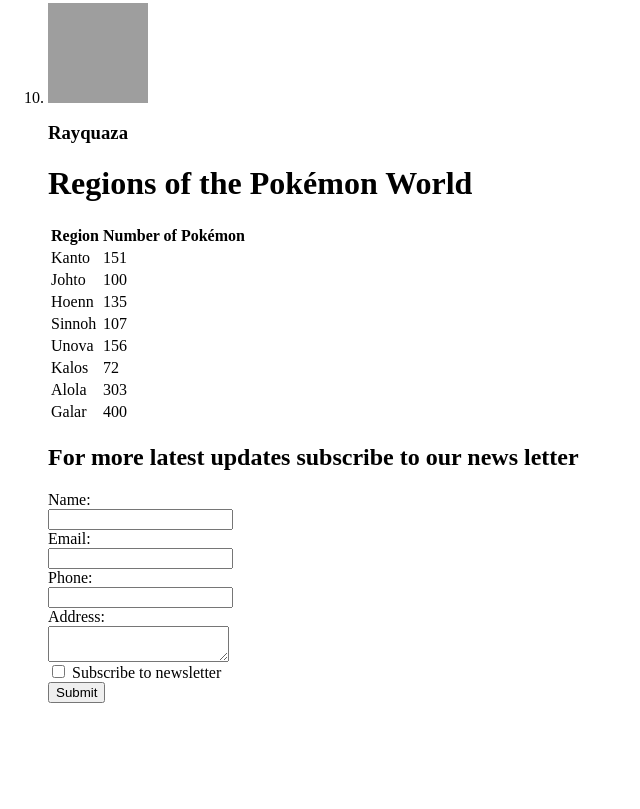
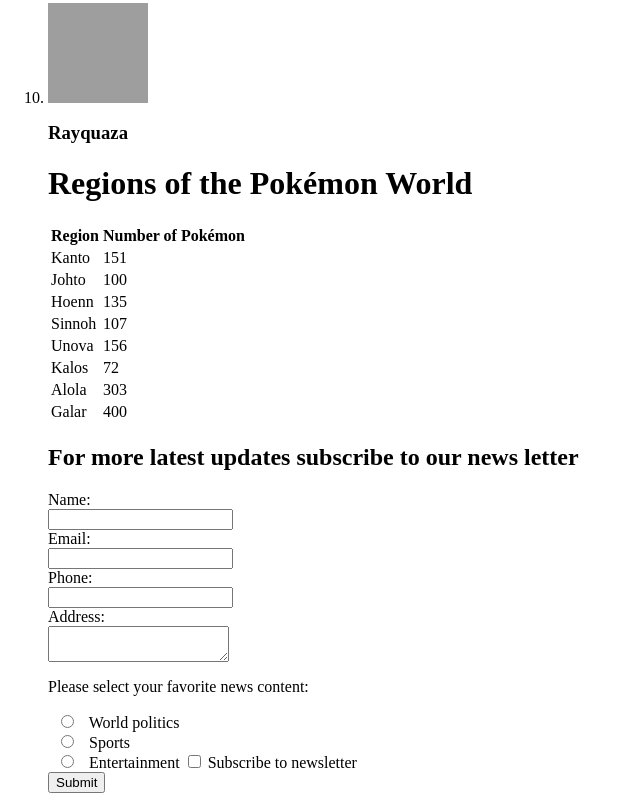
Before and after one commit to Akshaykumar2004/WT_Activities, a plain HTML site: page assets/Activities/Activity_3/activity0301.html in a window 1280 px wide. Shown: the part 2034-2843 px from the top of the page, without its empty margins (0-640 px from the left). Before the commit the page ends 2753 px from the top, so only its background shows below. Drawn offline with Linux system fonts and the light colour scheme; grey boxes are pictures that could not be loaded.

Commit message:
Update activity0301.html

```diff
--- a/assets/Activities/Activity_3/activity0301.html
+++ b/assets/Activities/Activity_3/activity0301.html
@@ -120,7 +120,14 @@
   <input type="tel" id="phone" name="phone"><br>
   <label for="address">Address:</label><br>
   <textarea id="address" name="address"></textarea><br>
+           <p>Please select your favorite news content:</p>
+  <input type="radio" id="html" name="fav_language" value="HTML">
+  <label for="html">World politics</label><br>
+  <input type="radio" id="css" name="fav_language" value="CSS">
+  <label for="css">Sports</label><br>
+  <input type="radio" id="javascript" name="fav_language" value="JavaScript">
+  <label for="javascript">Entertainment</label>
   <input type="checkbox" id="newsletter" name="newsletter" value="subscribe">
   <label for="newsletter">Subscribe to newsletter</label><br>
-  <input type="submit" value="Submit">
+  <input type="reset" value="Submit">
 </form>
```
